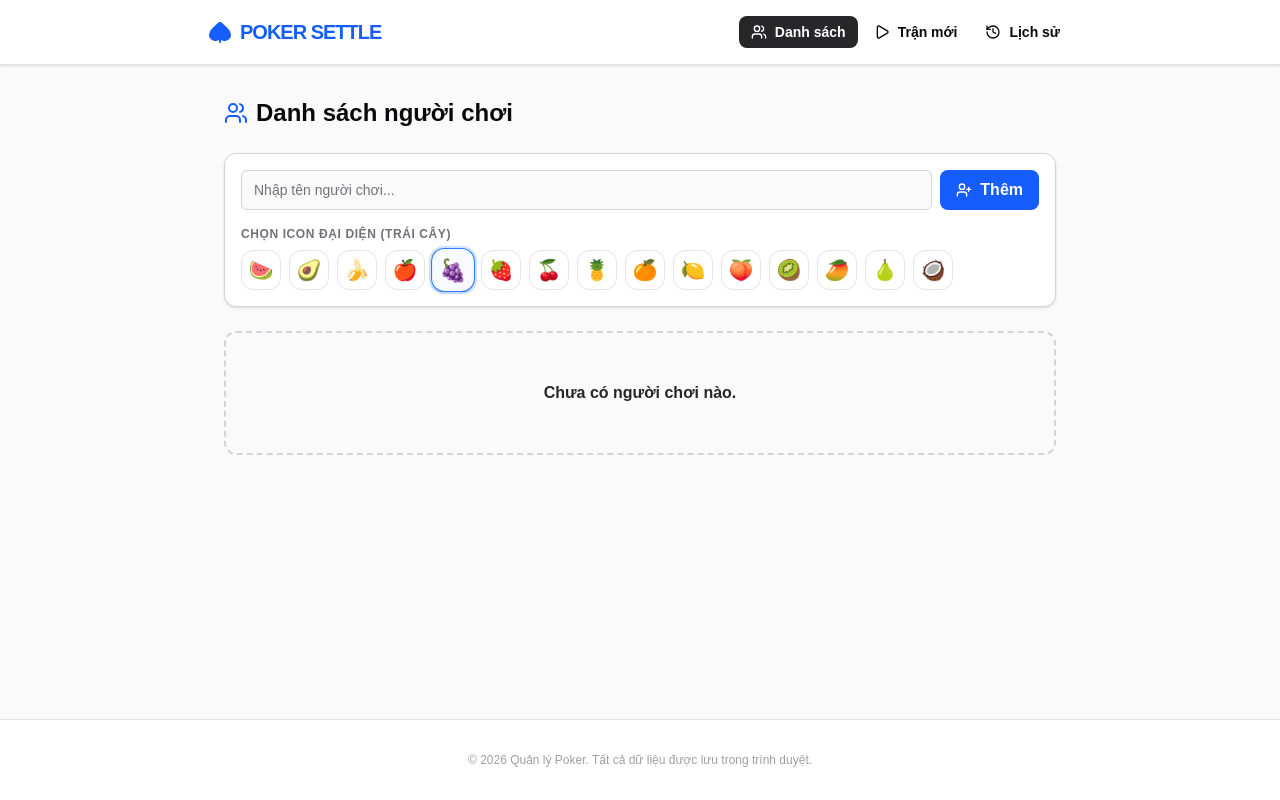
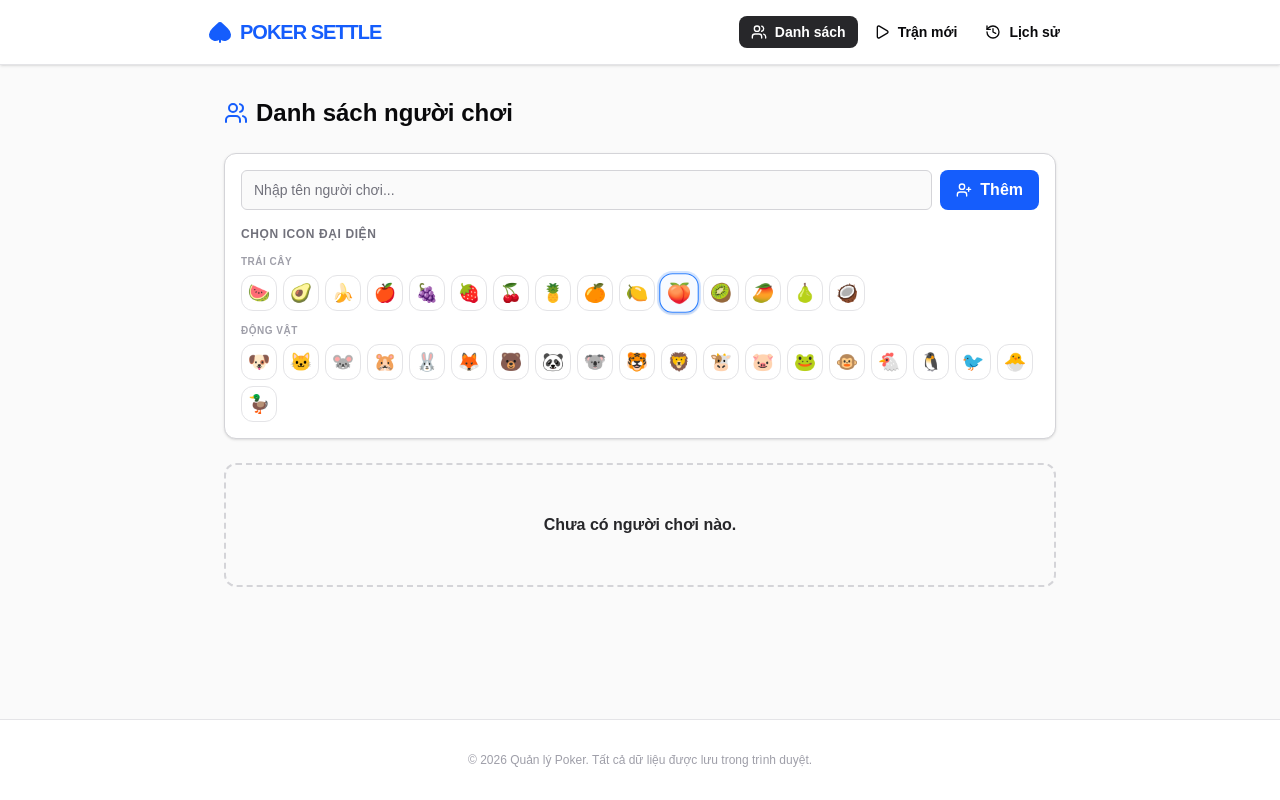
Before and after one commit to daysinmylife3/trothupoker, a Next.js app: page / in a window 1280 px wide. Built offline with nearby package versions, Linux system fonts and the light colour scheme.

Commit message:
feat: add animal avatar icons and group selection into categories

```diff
--- a/components/MatchHistory.tsx
+++ b/components/MatchHistory.tsx
@@ -147,6 +147,7 @@ export function MatchHistory({ history, roster = [], onUpdateRoster, onDelete, o
   };
 
   const FRUIT_AVATARS = ['🍉', '🥑', '🍌', '🍎', '🍇', '🍓', '🍒', '🍍', '🍊', '🍋', '🍑', '🥝', '🥭', '🍐', '🥥'];
+  const ANIMAL_AVATARS = ['🐶', '🐱', '🐭', '🐹', '🐰', '🦊', '🐻', '🐼', '🐨', '🐯', '🦁', '🐮', '🐷', '🐸', '🐵', '🐔', '🐧', '🐦', '🐣', '🦆'];
 
   return (
     <div className="space-y-6">
@@ -544,7 +545,10 @@ export function MatchHistory({ history, roster = [], onUpdateRoster, onDelete, o
                 <p className="text-xs font-bold text-zinc-500 mt-1">Đang chọn cho người chơi: <span className="text-zinc-800 font-extrabold">{editingPlayer.name}</span></p>
               </div>
 
-              <div className="grid grid-cols-5 gap-2.5 justify-items-center py-2">
+              <div className="space-y-3 max-h-[300px] overflow-y-auto pr-1">
+                <div className="space-y-1">
+                  <div className="text-[10px] font-black text-zinc-400 uppercase tracking-wider">Trái Cây</div>
+                  <div className="grid grid-cols-5 gap-2 justify-items-center">
                     {FRUIT_AVATARS.map((fruit) => {
                       const isSelected = editingPlayer.avatar === fruit;
                       return (
@@ -557,11 +561,10 @@ export function MatchHistory({ history, roster = [], onUpdateRoster, onDelete, o
                               );
                               onUpdateRoster(updatedRoster);
                             }
-
                             setEditingPlayer(prev => prev ? { ...prev, avatar: fruit } : null);
                             setTimeout(() => setEditingPlayer(null), 200);
                           }}
-                      className={`w-11 h-11 text-2xl rounded-xl border flex items-center justify-center transition-all cursor-pointer ${
+                          className={`w-10 h-10 text-xl rounded-xl border flex items-center justify-center transition-all cursor-pointer ${
                             isSelected
                               ? 'border-blue-500 bg-blue-50/50 scale-110 shadow-sm ring-2 ring-blue-500/20'
                               : 'border-zinc-200 hover:border-zinc-300 hover:bg-zinc-50'
@@ -573,6 +576,39 @@ export function MatchHistory({ history, roster = [], onUpdateRoster, onDelete, o
                     })}
                   </div>
                 </div>
+
+                <div className="space-y-1">
+                  <div className="text-[10px] font-black text-zinc-400 uppercase tracking-wider">Động Vật</div>
+                  <div className="grid grid-cols-5 gap-2 justify-items-center">
+                    {ANIMAL_AVATARS.map((animal) => {
+                      const isSelected = editingPlayer.avatar === animal;
+                      return (
+                        <button
+                          key={animal}
+                          onClick={() => {
+                            if (onUpdateRoster) {
+                              const updatedRoster = roster.map(p =>
+                                p.id === editingPlayer.id ? { ...p, avatar: animal } : p
+                              );
+                              onUpdateRoster(updatedRoster);
+                            }
+                            setEditingPlayer(prev => prev ? { ...prev, avatar: animal } : null);
+                            setTimeout(() => setEditingPlayer(null), 200);
+                          }}
+                          className={`w-10 h-10 text-xl rounded-xl border flex items-center justify-center transition-all cursor-pointer ${
+                            isSelected
+                              ? 'border-blue-500 bg-blue-50/50 scale-110 shadow-sm ring-2 ring-blue-500/20'
+                              : 'border-zinc-200 hover:border-zinc-300 hover:bg-zinc-50'
+                          }`}
+                        >
+                          {animal}
+                        </button>
+                      );
+                    })}
+                  </div>
+                </div>
+              </div>
+            </div>
           </Card>
         </div>
       )}
--- a/components/RosterManager.tsx
+++ b/components/RosterManager.tsx
@@ -11,11 +11,13 @@ interface RosterManagerProps {
 }
 
 const FRUIT_AVATARS = ['🍉', '🥑', '🍌', '🍎', '🍇', '🍓', '🍒', '🍍', '🍊', '🍋', '🍑', '🥝', '🥭', '🍐', '🥥'];
+const ANIMAL_AVATARS = ['🐶', '🐱', '🐭', '🐹', '🐰', '🦊', '🐻', '🐼', '🐨', '🐯', '🦁', '🐮', '🐷', '🐸', '🐵', '🐔', '🐧', '🐦', '🐣', '🦆'];
+const ALL_AVATARS = [...FRUIT_AVATARS, ...ANIMAL_AVATARS];
 
 export function RosterManager({ players, onUpdate }: RosterManagerProps) {
   const [newName, setNewName] = useState('');
   const [selectedAvatar, setSelectedAvatar] = useState(() => {
-    return FRUIT_AVATARS[Math.floor(Math.random() * FRUIT_AVATARS.length)];
+    return ALL_AVATARS[Math.floor(Math.random() * ALL_AVATARS.length)];
   });
 
   const addPlayer = () => {
@@ -28,13 +30,13 @@ export function RosterManager({ players, onUpdate }: RosterManagerProps) {
     onUpdate([...players, newPlayer]);
     setNewName('');
 
-    // Choose an unused fruit for the next player
+    // Choose an unused icon for the next player
     const usedAvatars = [...players, newPlayer].map(p => p.avatar).filter(Boolean);
-    const unused = FRUIT_AVATARS.filter(f => !usedAvatars.includes(f));
-    const nextFruit = unused.length > 0
+    const unused = ALL_AVATARS.filter(f => !usedAvatars.includes(f));
+    const nextAvatar = unused.length > 0
       ? unused[Math.floor(Math.random() * unused.length)]
-      : FRUIT_AVATARS[Math.floor(Math.random() * FRUIT_AVATARS.length)];
-    setSelectedAvatar(nextFruit);
+      : ALL_AVATARS[Math.floor(Math.random() * ALL_AVATARS.length)];
+    setSelectedAvatar(nextAvatar);
   };
 
   const removePlayer = (id: string) => {
@@ -63,9 +65,12 @@ export function RosterManager({ players, onUpdate }: RosterManagerProps) {
           </Button>
         </div>
 
-        <div className="space-y-2">
-          <span className="text-xs font-bold text-zinc-500 uppercase tracking-wider block">Chọn Icon Đại Diện (Trái Cây)</span>
-          <div className="flex flex-wrap gap-2">
+        <div className="space-y-3">
+          <span className="text-xs font-bold text-zinc-500 uppercase tracking-wider block">Chọn Icon Đại Diện</span>
+
+          <div className="space-y-1.5">
+            <div className="text-[10px] font-black text-zinc-400 uppercase tracking-wider">Trái Cây</div>
+            <div className="flex flex-wrap gap-1.5">
               {FRUIT_AVATARS.map((fruit) => {
                 const isSelected = selectedAvatar === fruit;
                 return (
@@ -73,7 +78,7 @@ export function RosterManager({ players, onUpdate }: RosterManagerProps) {
                     key={fruit}
                     type="button"
                     onClick={() => setSelectedAvatar(fruit)}
-                  className={`w-10 h-10 text-xl rounded-xl border flex items-center justify-center transition-all cursor-pointer ${
+                    className={`w-9 h-9 text-lg rounded-xl border flex items-center justify-center transition-all cursor-pointer ${
                       isSelected
                         ? 'border-blue-500 bg-blue-50/50 scale-110 shadow-sm ring-2 ring-blue-500/20'
                         : 'border-zinc-200 hover:border-zinc-300 hover:bg-zinc-50'
@@ -83,6 +88,30 @@ export function RosterManager({ players, onUpdate }: RosterManagerProps) {
                   </button>
                 );
               })}
+            </div>
+          </div>
+
+          <div className="space-y-1.5">
+            <div className="text-[10px] font-black text-zinc-400 uppercase tracking-wider">Động Vật</div>
+            <div className="flex flex-wrap gap-1.5">
+              {ANIMAL_AVATARS.map((animal) => {
+                const isSelected = selectedAvatar === animal;
+                return (
+                  <button
+                    key={animal}
+                    type="button"
+                    onClick={() => setSelectedAvatar(animal)}
+                    className={`w-9 h-9 text-lg rounded-xl border flex items-center justify-center transition-all cursor-pointer ${
+                      isSelected
+                        ? 'border-blue-500 bg-blue-50/50 scale-110 shadow-sm ring-2 ring-blue-500/20'
+                        : 'border-zinc-200 hover:border-zinc-300 hover:bg-zinc-50'
+                    }`}
+                  >
+                    {animal}
+                  </button>
+                );
+              })}
+            </div>
           </div>
         </div>
       </div>
```
Lines whose indentation alone changed are shown as unchanged.
